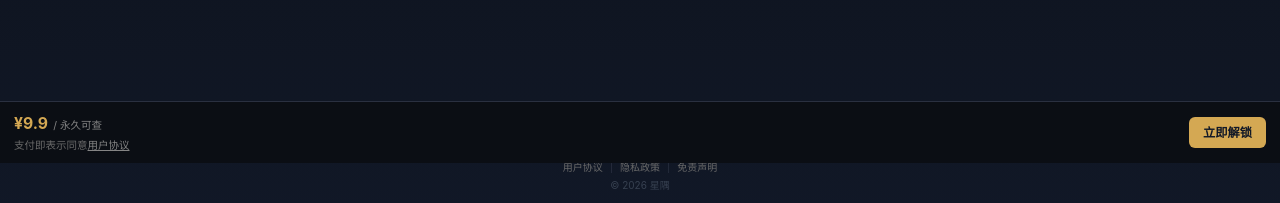
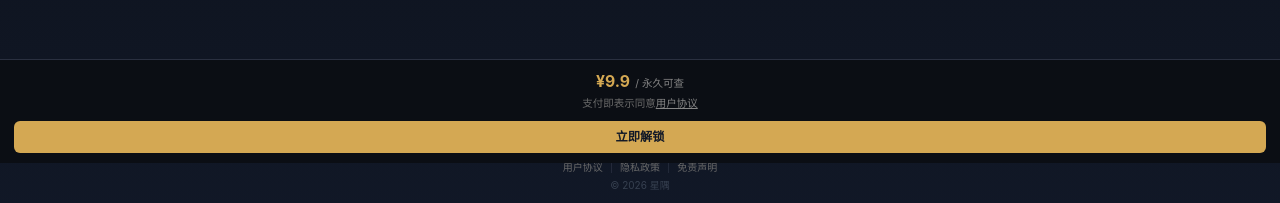
Before and after one commit to h94ns59n89-cmyk/fate-gate, a Next.js app: page /report/1 in a window 1280 px wide. Shown: the part 593-796 px from the top of the page. Built offline with nearby package versions, Linux system fonts and the light colour scheme; no server answers; the database is empty.

Commit message:
fix: change PayWall compact layout from horizontal to vertical (text top, button below)

```diff
--- a/src/components/report/PayWall.tsx
+++ b/src/components/report/PayWall.tsx
@@ -97,8 +97,8 @@ export function PayWall({ reportId, userId, price = 990, compact = false, produc
   if (compact) {
     return (
       <div className="px-4 py-3">
-        <div className="flex items-center gap-3">
-          <div className="flex-1">
+        <div className="flex flex-col gap-3">
+          <div className="text-center">
             <div className="text-lg font-bold text-[#d4a853]">
               ¥{(price / 100).toFixed(1)}
               <span className="ml-1.5 text-xs font-normal text-[#858585]">/ 永久可查</span>
@@ -107,7 +107,7 @@ export function PayWall({ reportId, userId, price = 990, compact = false, produc
               支付即表示同意<Link href="/terms" className="underline text-[#858585] hover:text-[#d4d4d4]">用户协议</Link>
             </p>
           </div>
-          <Button size="md" className="shrink-0" loading={paying} onClick={handlePay}>
+          <Button size="md" className="w-full" loading={paying} onClick={handlePay}>
             {paying ? '支付中...' : '立即解锁'}
           </Button>
         </div>
```
